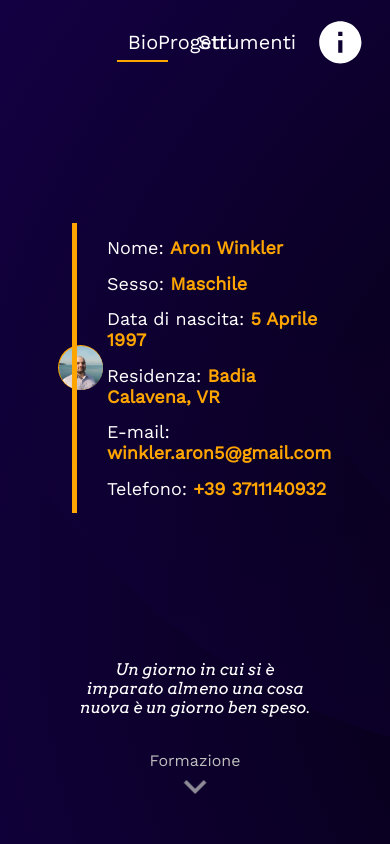
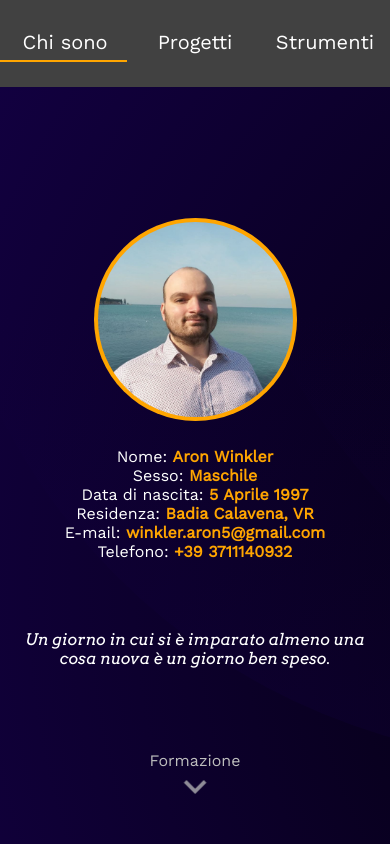
Before and after one commit to waron97/portfolio, a React (Create React App) app: page / in a window 390 px wide. Built offline with nearby package versions, Linux system fonts and the light colour scheme.

Commit message:
done mobile version for bio and projects

```diff
--- a/src/Navbar.tsx
+++ b/src/Navbar.tsx
@@ -30,7 +30,7 @@ function Navbar(props: Props) {
             );
           }}
         >
-          Bio
+          Chi sono
         </div>
         <div
           onClick={() => {
--- a/src/Styles/homeScreen.scss
+++ b/src/Styles/homeScreen.scss
@@ -29,7 +29,12 @@ $edu-pointer-duration: 300ms;
   @extend %screen-parent;
 
   overflow: hidden;
-  //   padding-top: 25px;
+
+  @media only screen and (max-width: 768px) {
+    overflow: auto;
+    justify-content: center;
+    align-items: flex-start !important;
+  }
 }
 
 .column {
@@ -49,14 +54,22 @@ $edu-pointer-duration: 300ms;
     opacity: 0;
     animation: simple-opacity-fadein $text-animation-duration
       $text-enter-base-delay forwards ease-in;
+
+    @media only screen and (max-width: 768px) {
+      margin-top: 50px;
+      width: 90%;
+    }
   }
 }
 
 .upper {
   height: 50%;
   max-width: 70vw;
-  //   padding-bottom: 70px;
-  //   min-height: 400px;
+  @media only screen and (max-width: 768px) {
+    flex-direction: column !important;
+    width: 100%;
+    max-width: 100%;
+  }
 }
 
 .logo {
@@ -65,6 +78,11 @@ $edu-pointer-duration: 300ms;
   display: flex;
   justify-content: center;
   align-items: center;
+  @media only screen and (max-width: 768px) {
+    width: 50%;
+    margin-top: 80px;
+    margin-bottom: 30px;
+  }
   //   padding: 1em;
 
   .border {
@@ -101,12 +119,21 @@ $edu-pointer-duration: 300ms;
   align-items: center;
   justify-content: center;
   height: 90%;
+  width: 35%;
+
+  @media only screen and (max-width: 768px) {
+    width: 100%;
+  }
 
   .column {
     justify-content: space-evenly;
     align-items: flex-start;
     width: 100%;
     height: 100%;
+    @media only screen and (max-width: 768px) {
+      align-items: center;
+      text-align: center;
+    }
   }
 
   span {
@@ -145,6 +172,9 @@ $edu-pointer-duration: 300ms;
     animation-delay: $bar-enter-delay;
     animation-timing-function: ease-in;
     animation-fill-mode: forwards;
+    @media only screen and (max-width: 768px) {
+      display: none;
+    }
   }
 }
 
@@ -256,6 +286,10 @@ $second-text-duration: 200ms;
   align-items: flex-start;
   justify-content: space-around;
 
+  @media only screen and (max-width: 768px) {
+    align-self: center;
+  }
+
   .list-point-image {
     position: relative;
     opacity: 0;
--- a/src/Styles/index.scss
+++ b/src/Styles/index.scss
@@ -6,6 +6,11 @@ body {
   font-family: "Work Sans", sans-serif;
   font-size: 18px;
   overflow: hidden;
+
+  @media only screen and (max-width: 768px) {
+    overflow: auto;
+    font-size: 16px;
+  }
 }
 
 .bg-provider {
--- a/src/Styles/infoScreen.scss
+++ b/src/Styles/infoScreen.scss
@@ -17,6 +17,7 @@
     right: 3%;
     top: 5%;
     fill: white;
+    cursor: pointer;
   }
 
   h1 {
@@ -38,6 +39,10 @@
   display: flex;
   align-items: center;
   justify-content: center;
+
+  @media only screen and (max-width: 768px) {
+    display: none;
+  }
   svg {
     cursor: pointer;
     width: 60%;
--- a/src/Styles/nav.scss
+++ b/src/Styles/nav.scss
@@ -25,6 +25,15 @@ $nav-bar-delay: $nav-base-delay + ($nav-seq-delay * 3);
   background-color: transparent;
   left: 50%;
   transform: translateX(-50%);
+
+  @media only screen and (max-width: 768px) {
+    background-color: rgb(65, 65, 65);
+    width: 100%;
+    padding-left: 5px;
+    padding-right: 5px;
+    padding-bottom: 3px;
+    z-index: 500;
+  }
 
   &::after {
     content: "";
--- a/src/Styles/projectsScreen.scss
+++ b/src/Styles/projectsScreen.scss
@@ -21,6 +21,11 @@ $desc-2-delay: $subtitle-2-delay + $text-seq-delay;
 $dims: 180px;
 .projects {
   @extend %screen-parent;
+  @media only screen and (max-width: 768px) {
+    overflow: auto !important;
+    align-items: flex-start !important;
+    justify-content: flex-start !important;
+  }
 }
 
 .projects-list {
@@ -33,6 +38,10 @@ $dims: 180px;
   $padding: 2rem;
   padding-top: $padding;
   padding-bottom: $padding;
+
+  @media only screen and (max-width: 768px) {
+    padding-top: 50px;
+  }
 }
 
 @for $i from 1 through 2 {
@@ -52,8 +61,17 @@ $dims: 180px;
   align-items: center;
   justify-content: flex-start;
 
+  @media only screen and (max-width: 768px) {
+    flex-direction: column;
+    margin-bottom: 25px;
+  }
+
   .text {
     width: 75%;
+    @media only screen and (max-width: 768px) {
+      width: 95%;
+      text-align: center;
+    }
   }
 
   .projects-image {
@@ -71,6 +89,10 @@ $dims: 180px;
     background-color: white;
     border-radius: 50%;
     border: 5px solid orange;
+
+    @media only screen and (max-width: 768px) {
+      margin-right: 0em;
+    }
 
     span {
       color: black;
@@ -173,6 +195,10 @@ $dims: 180px;
   cursor: pointer;
   color: $clr;
 
+  @media only screen and (max-width: 768px) {
+    z-index: 500;
+  }
+
   span {
     font-size: 16px;
     margin-bottom: -0.4em;
@@ -192,9 +218,18 @@ $dims: 180px;
 .proj-pointer-down {
   left: 50%;
   top: 93%;
+
+  @media only screen and (max-width: 768px) {
+    left: 50vw;
+  }
 }
 
 .proj-pointer-up {
   top: 13vh;
   left: 50%;
+
+  @media only screen and (max-width: 768px) {
+    top: 12vh;
+    left: 50vw;
+  }
 }
--- a/src/Styles/toolkitScreen.scss
+++ b/src/Styles/toolkitScreen.scss
@@ -16,6 +16,10 @@ $grid-enter-duration: 400ms;
   @extend %screen-parent;
   align-items: center;
   justify-content: center;
+  @media only screen and (max-width: 768px) {
+    justify-content: center;
+    align-items: flex-start;
+  }
 }
 
 .toolkit-grid {
@@ -33,9 +37,31 @@ $grid-enter-duration: 400ms;
     "k M M f"
     "j i h g";
 
-  grid-template-rows: repeat(4, 25%);
+  grid-template-rows: repeat(42, 25%);
   //   grid-template-columns: 240px auto auto 240px;
   grid-template-columns: repeat(4, 25%);
+
+  @media only screen and (max-width: 768px) {
+    // margin-top: 30px;
+    width: 90%;
+    height: auto;
+    grid-template-rows: repeat(13, 10%);
+    grid-template-columns: repeat(1, 100%);
+    grid-template-areas:
+      "a"
+      "b"
+      "c"
+      "d"
+      "e"
+      "f"
+      "g"
+      "h"
+      "i"
+      "j"
+      "k"
+      "l"
+      "M";
+  }
 }
 
 .tool {
@@ -54,6 +80,9 @@ $grid-enter-duration: 400ms;
     width: 100%;
     height: 100%;
     transition: transform 200ms ease-in-out;
+    @media only screen and (max-width: 768px) {
+      height: auto;
+    }
 
     &:hover {
       transform: scale(1.1);
```
Also changed, not shown: src/Media/menu.svg (added).
